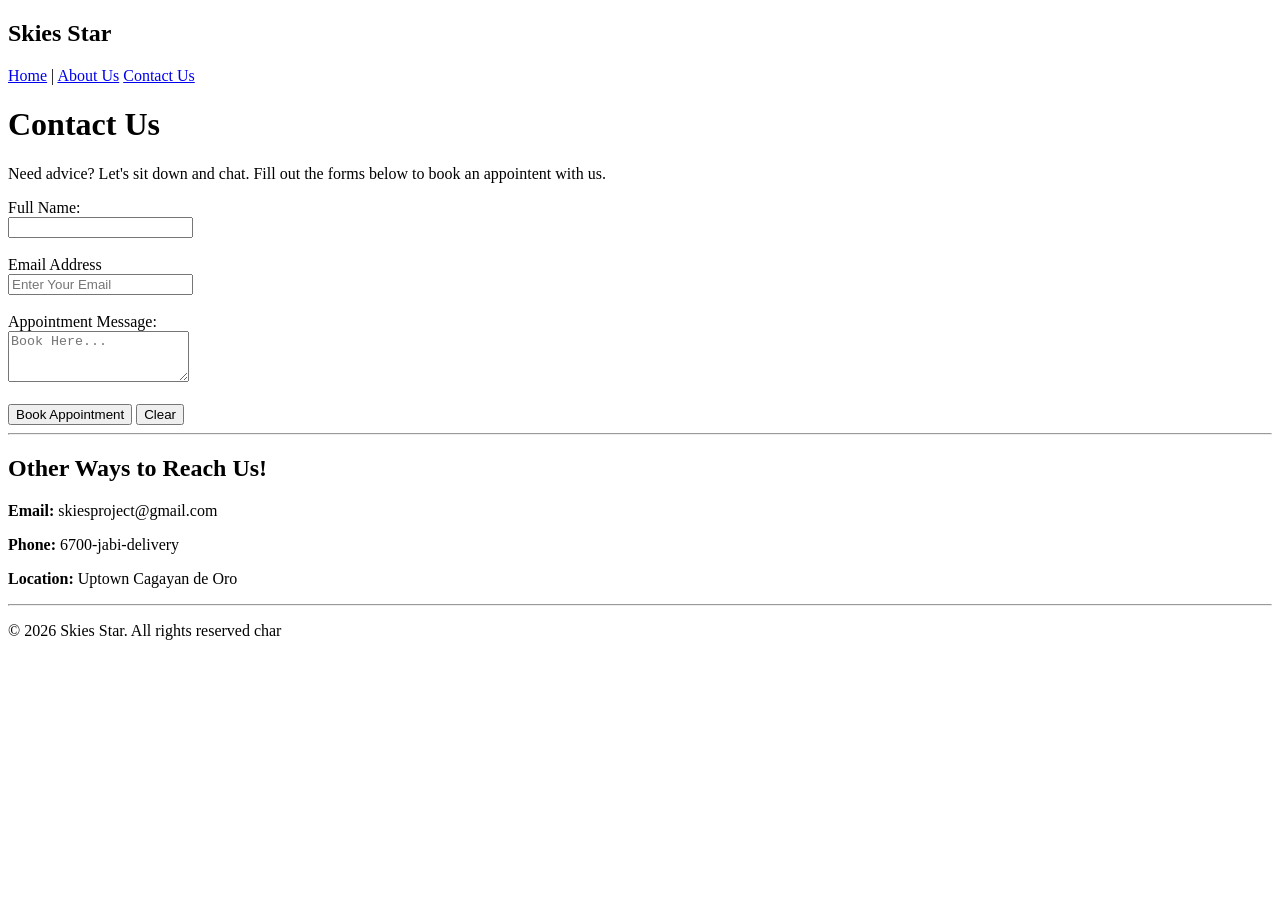
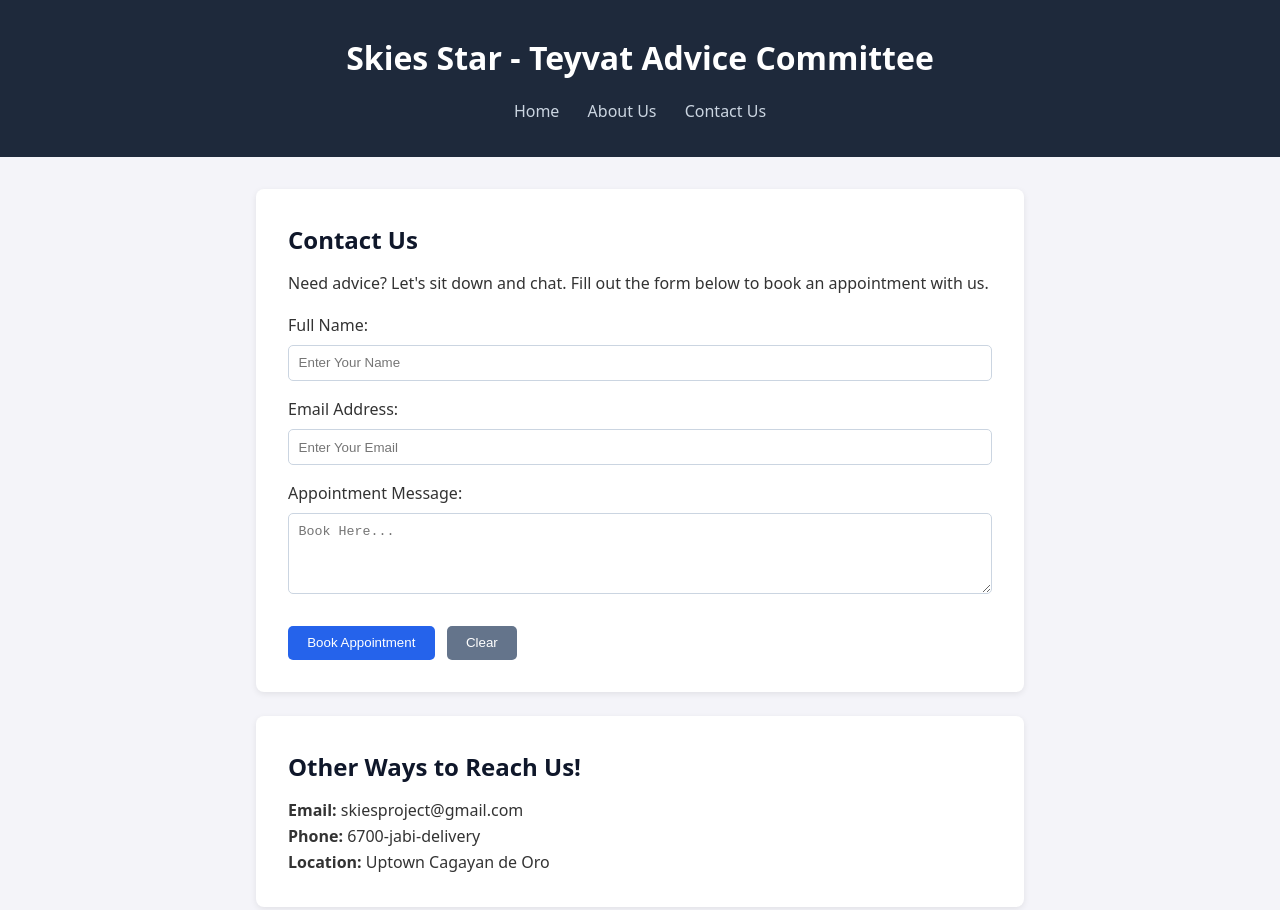
Before and after one commit to callimics/StatWeb, a plain HTML site: page contact.html in a window 1280 px wide. Shown: the top 910 px of the page. Before the commit the page ends 800 px from the top, so only its background shows below. Drawn offline with Linux system fonts and the light colour scheme.

Commit message:
new about

```diff
--- a/contact.html
+++ b/contact.html
@@ -3,45 +3,51 @@
 <head>
     <meta charset="UTF-8">
     <meta name="viewport" content="width=device-width, initial-scale=1.0">
-    <title>CONTACT US</title>
+    <title>Contact Us - Skies Star Advice Committee</title>
+    <link rel="stylesheet" href="homestyle.css">
 </head>
 <body>
+
     <header>
-        <h2>Skies Star</h2>
+        <h1>Skies Star - Teyvat Advice Committee</h1>
         <nav>
-            <a href="index.html">Home</a> |
+            <a href="index.html">Home</a>
             <a href="about.html">About Us</a>
             <a href="contact.html">Contact Us</a>
         </nav>
     </header>
+
     <main>
-        <h1>Contact Us</h1>
-        <p>Need advice? Let's sit down and chat. Fill out the forms below to book an appointent with us.</p>
+        <section class="card">
+            <h2>Contact Us</h2>
+            <p style="margin-bottom: 1rem;">Need advice? Let's sit down and chat. Fill out the form below to book an appointment with us.</p>
+
             <form action="#" method="POST">
                 <label for="name">Full Name:</label><br>
-            <input type="text" id="name" name="name" plceholder="Enter Your Name" required><br><br>
+                <input type="text" id="name" name="name" placeholder="Enter Your Name" required style="width: 100%; padding: 0.6rem; margin: 0.4rem 0 1rem; border: 1px solid #cbd5e1; border-radius: 5px;">
 
-            <label for="email">Email Address</label><br>
-            <input type="text" id="email" name="email" placeholder="Enter Your Email" required><br><br>
+                <label for="email">Email Address:</label><br>
+                <input type="email" id="email" name="email" placeholder="Enter Your Email" required style="width: 100%; padding: 0.6rem; margin: 0.4rem 0 1rem; border: 1px solid #cbd5e1; border-radius: 5px;">
 
                 <label for="message">Appointment Message:</label><br>
-            <textarea id="message" name="message" rows="3" cols="20" placeholder="Book Here..." required></textarea><br><br>
+                <textarea id="message" name="message" rows="4" placeholder="Book Here..." required style="width: 100%; padding: 0.6rem; margin: 0.4rem 0 0.5rem; border: 1px solid #cbd5e1; border-radius: 5px;"></textarea>
 
-            <button type="submit">Book Appointment</button>
-            <button type="reset">Clear</button>
+                <button type="submit" class="btn" style="border: none; cursor: pointer;">Book Appointment</button>
+                <button type="reset" class="btn" style="border: none; cursor: pointer; background-color: #64748b; margin-left: 0.5rem;">Clear</button>
             </form>
-        <hr>
+        </section>
 
+        <section class="card">
             <h2>Other Ways to Reach Us!</h2>
             <p><strong>Email:</strong> skiesproject@gmail.com</p>
             <p><strong>Phone:</strong> 6700-jabi-delivery</p>
             <p><strong>Location:</strong> Uptown Cagayan de Oro</p>
-
+        </section>
     </main>
 
     <footer>
-        <hr>
         <p>&copy; 2026 Skies Star. All rights reserved char</p>
     </footer>
+
 </body>
 </html>
```
Also changed, not shown: about.html (added, +48 -0 lines). Lines whose indentation alone changed are shown as unchanged.
